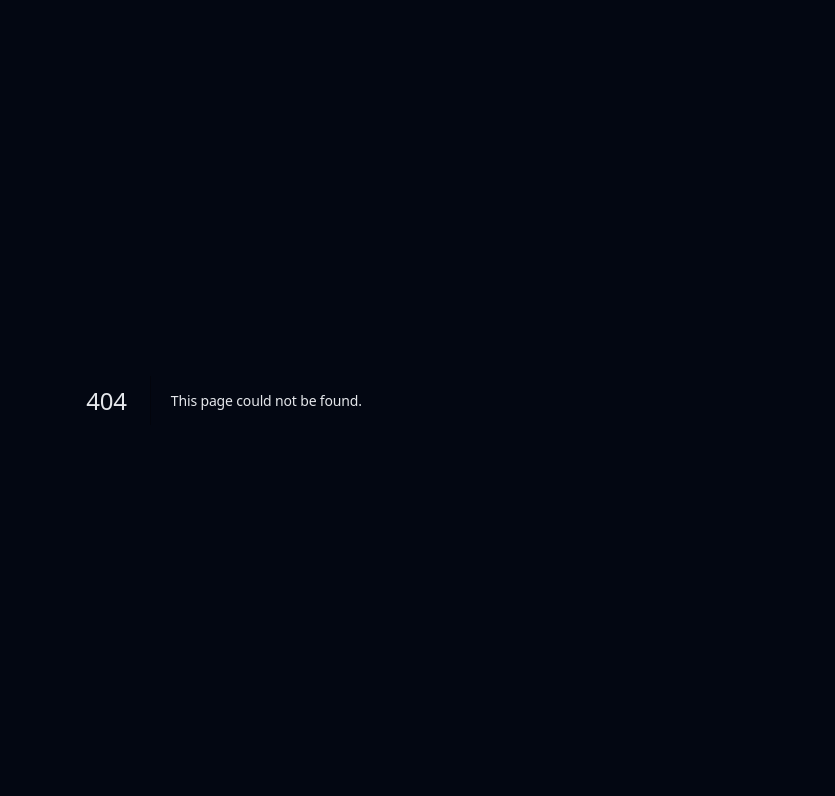
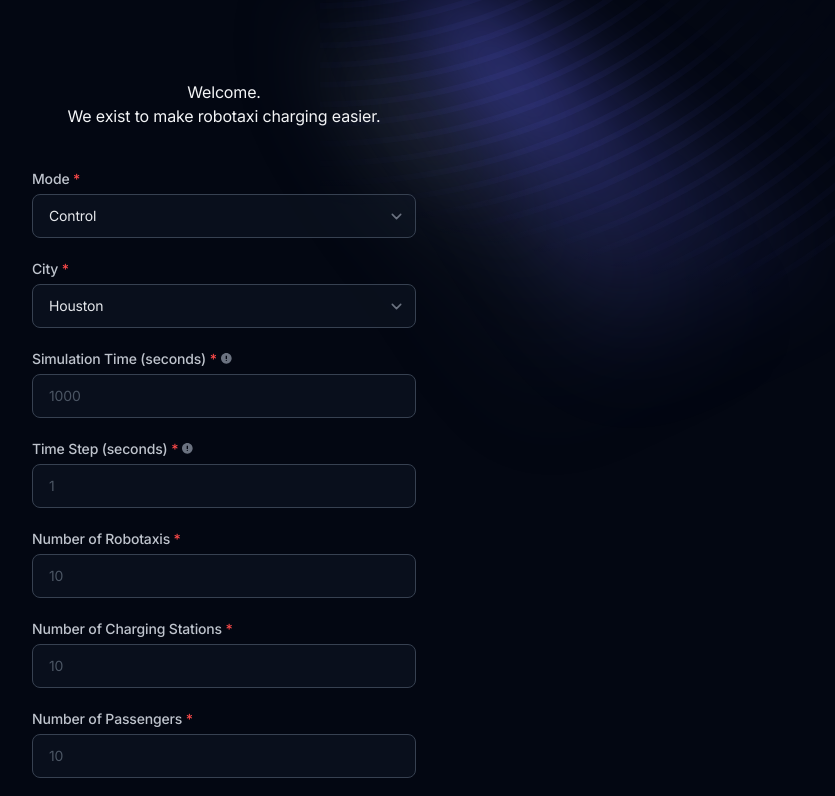
Before and after one commit to Jingwu-01/Robotaxi-frontend, a Next.js app: page /initialization in a window 1280 px wide. Before the commit this address had no page. Shown: the top 796 px of the page, without its empty margins (416-1251 px from the left). Built offline with nearby package versions, Linux system fonts and the light colour scheme.

Commit message:
mode selection added

```diff
--- a/app/(landing)/init/page.tsx
+++ b/app/(landing)/initialization/page.tsx
@@ -4,27 +4,34 @@ import { useState, ChangeEvent, FormEvent } from "react";
 import { useRouter } from "next/navigation";
 import Tooltip from "@/components/tooltip";
 
-// initialization page component
+interface FormData {
+  city: string;
+  simulationTime: string;
+  timeStep: string;
+  robotaxiCount: string;
+  chargingStationCount: string;
+  peopleCount: string;
+}
+
 export default function Init() {
-
-  // form data
-  const [formData, setFormData] = useState({
-    city: "",
+  const [formData, setFormData] = useState<FormData>({
+    city: "Houston",
     simulationTime: "",
     timeStep: "",
-    electricityRate: "",
     robotaxiCount: "",
     chargingStationCount: "",
     peopleCount: "",
   });
-  // error state
+
+  // Mode: "Control" => optimized: false; "Optimized" => optimized: true
+  const [mode, setMode] = useState<"Control" | "Optimized">("Control");
   const [error, setError] = useState<string | null>(null);
-  // router instance
+
   const router = useRouter();
-  // const { setElectricityPrice } = useElectricityPrice();
 
-  // handle form input change
-  const handleChange = (event: ChangeEvent<HTMLInputElement>) => {
+  const handleChange = (
+    event: ChangeEvent<HTMLInputElement | HTMLSelectElement>
+  ) => {
     const { name, value } = event.target;
     setFormData((prevFormData) => ({
       ...prevFormData,
@@ -32,22 +39,19 @@ export default function Init() {
     }));
   };
 
-  // handle form submission
   const handleSubmit = async (event: FormEvent<HTMLFormElement>) => {
     event.preventDefault();
     setError(null);
 
-    // form data payload
     const payload = {
-      sim_length: parseInt(formData.simulationTime),
+      sim_length: parseInt(formData.simulationTime, 10),
       step_length: parseFloat(formData.timeStep),
-      electricity_rate: parseFloat(formData.electricityRate),
-      num_taxis: parseInt(formData.robotaxiCount),
-      num_chargers: parseInt(formData.chargingStationCount),
-      num_people: parseInt(formData.peopleCount),
+      num_taxis: parseInt(formData.robotaxiCount, 10),
+      num_chargers: parseInt(formData.chargingStationCount, 10),
+      num_people: parseInt(formData.peopleCount, 10),
+      optimized: mode === "Optimized",
     };
 
-    // start simulation
     try {
       const response = await fetch("http://localhost:5000/start_simulation", {
         method: "POST",
@@ -62,8 +66,8 @@ export default function Init() {
       if (!response.ok) {
         throw new Error(result.error || "Failed to start simulation");
       }
-      console.log(result.status);
-      // setElectricityPrice(payload.electricity_rate);
+
+      console.log(result.message);
       router.push("/dashboard");
     } catch (err: any) {
       setError(err.message);
@@ -75,11 +79,10 @@ export default function Init() {
   return (
     <section className="relative px-4">
       <div className="pt-20 pb-10">
-
         {/* title */}
         <div className="text-center pb-10">
-          <h1 className="text-md text-gray-100 ">Welcome.</h1>
-          <h1 className="text-md text-gray-100 ">
+          <h1 className="text-md text-gray-100">Welcome.</h1>
+          <h1 className="text-md text-gray-100">
             We exist to make robotaxi charging easier.
           </h1>
         </div>
@@ -87,6 +90,26 @@ export default function Init() {
         {/* form */}
         <div className="max-w-sm mx-auto">
           <form onSubmit={handleSubmit}>
+            {/* mode */}
+            <div className="mb-5">
+              <label
+                className="block text-gray-300 text-sm font-medium mb-1"
+                htmlFor="mode"
+              >
+                Mode <span className="text-red-600">*</span>
+              </label>
+              <select
+                id="mode"
+                name="mode"
+                className="form-select w-full"
+                value={mode}
+                onChange={(e) => setMode(e.target.value as "Control" | "Optimized")}
+                required
+              >
+                <option value="Control">Control</option>
+                <option value="Optimized">Optimized</option>
+              </select>
+            </div>
 
             {/* city */}
             <div className="mb-5">
@@ -96,26 +119,30 @@ export default function Init() {
               >
                 City <span className="text-red-600">*</span>
               </label>
-              <select id="city" className="form-select w-full">
+              <select
+                id="city"
+                name="city"
+                className="form-select w-full"
+                value={formData.city}
+                onChange={handleChange}
+                required
+              >
                 <option>Houston</option>
               </select>
             </div>
 
-            {/* simulation time */}
+            {/* simulation time (sim_length) */}
             <div className="mb-5">
               <div className="flex items-center">
                 <label
                   className="block text-gray-300 text-sm font-medium mb-1"
                   htmlFor="simulationTime"
                 >
-                  Simulation Time (seconds){" "}
-                  <span className="text-red-600">*</span>
+                  Simulation Time (seconds) <span className="text-red-600">*</span>
                 </label>
-
                 <Tooltip className="ml-1 relative transform -translate-y-0.5">
                   <div className="text-xs text-gray-100">
-                    Specifies the total duration for which the simulation will
-                    run, measured in the simulator's time.
+                    Specifies how long the simulation will run.
                   </div>
                 </Tooltip>
               </div>
@@ -131,7 +158,7 @@ export default function Init() {
               />
             </div>
 
-            {/* time step */}
+            {/* time step (step_length) */}
             <div className="mb-5">
               <div className="flex items-center">
                 <label
@@ -140,20 +167,17 @@ export default function Init() {
                 >
                   Time Step (seconds) <span className="text-red-600">*</span>
                 </label>
-
                 <Tooltip className="ml-1 relative transform -translate-y-0.5">
                   <div className="text-xs text-gray-100">
-                    Time step is the smallest discrete interval of simulated
-                    time. A smaller time step will result in a more accurate
-                    simulation but will demand more computational resources.
+                    The smallest discrete interval of simulated time.
                   </div>
                 </Tooltip>
               </div>
-
               <input
                 id="timeStep"
                 name="timeStep"
                 type="text"
+                step="any"
                 className="form-input w-full text-gray-300"
                 placeholder="1"
                 value={formData.timeStep}
@@ -162,27 +186,7 @@ export default function Init() {
               />
             </div>
 
-            {/* electricity rate */}
-            {/* <div className="mb-5">
-              <label
-                className="block text-gray-300 text-sm font-medium mb-1"
-                htmlFor="electricityRate"
-              >
-                Electricity Rate ($/kWh) <span className="text-red-600">*</span>
-              </label>
-              <input
-                id="electricityRate"
-                name="electricityRate"
-                type="text"
-                className="form-input w-full text-gray-300"
-                placeholder="0.14"
-                value={formData.electricityRate}
-                onChange={handleChange}
-                required
-              />
-            </div> */}
-
-            {/* robotaxi count */}
+            {/* num_taxis */}
             <div className="mb-5">
               <label
                 className="block text-gray-300 text-sm font-medium mb-1"
@@ -202,14 +206,13 @@ export default function Init() {
               />
             </div>
 
-            {/* charging station count */}
+            {/* num_chargers */}
             <div className="mb-5">
               <label
                 className="block text-gray-300 text-sm font-medium mb-1"
                 htmlFor="chargingStationCount"
               >
-                Number of Charging Stations{" "}
-                <span className="text-red-600">*</span>
+                Number of Charging Stations <span className="text-red-600">*</span>
               </label>
               <input
                 id="chargingStationCount"
@@ -223,7 +226,7 @@ export default function Init() {
               />
             </div>
 
-            {/* people count */}
+            {/* num_people */}
             <div className="mb-5">
               <label
                 className="block text-gray-300 text-sm font-medium mb-1"
```
Also changed, not shown: app/(landing)/initialization/layout.tsx (renamed from app/(landing)/init/layout.tsx).
